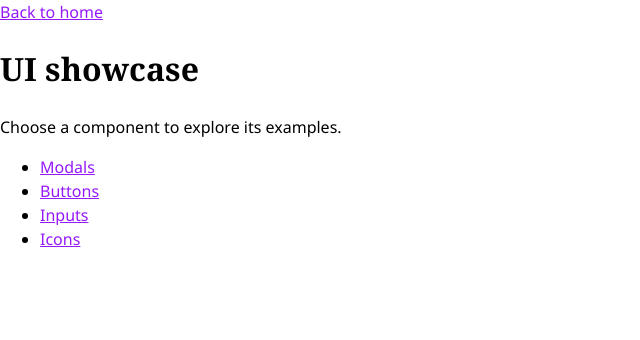
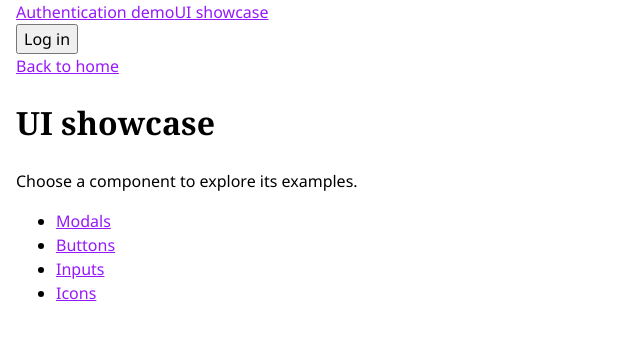
Before and after one commit to DAPSY-dev/modal-auth, a React (Vite) app: page /ui in a window 1280 px wide. Shown: the top 340 px of the page, without its empty margins (0-640 px from the left). Built offline with nearby package versions, Linux system fonts and the light colour scheme; no server answers.

Commit message:
refactor(layout): use shared layout across all pages

```diff
--- a/src/App.tsx
+++ b/src/App.tsx
@@ -1,54 +1,13 @@
-import { Button } from './components/Button';
-import { useAppDispatch, useAppSelector } from './app/store';
-import { authService } from './services/authService';
-import { showModal, signedOut } from './features/auth/authSlice';
 import { AuthModal } from './features/auth/components/AuthModal';
-import { useAuthRequest } from './features/auth/useAuthRequest';
+import { useAppSelector } from './app/store';
 import { Icon } from './components/Icon';
-import { Wrapper } from './components/Wrapper';
+import { Layout } from './components/Layout';
 
 export function App() {
-  const { user, status, startupError, busy } = useAppSelector(
-    (state) => state.auth,
-  );
-  const dispatch = useAppDispatch();
-  const { run, loading, error } = useAuthRequest();
+  const { user, status, startupError } = useAppSelector((state) => state.auth);
   return (
-    <Wrapper>
-      <header>
-        <a href="/" aria-label="Authentication demo home">
-          Authentication demo
-        </a>
-        <a href="/ui">UI showcase</a>
-        <nav aria-label="Account">
-          {user && (
-            <Button
-              type="button"
-              disabled={busy}
-              onClick={() => dispatch(showModal('changePassword'))}
-            >
-              Change password
-            </Button>
-          )}
-          <Button
-            disabled={status === 'initializing' || busy}
-            onClick={() => {
-              if (!user) {
-                dispatch(showModal('login'));
-                return;
-              }
-              void run(async () => {
-                await authService.signOut();
-                dispatch(signedOut());
-              });
-            }}
-          >
-            {loading ? 'Logging out…' : user ? 'Log out' : 'Log in'}
-          </Button>
-        </nav>
-        {error && <p role="alert">{error}</p>}
-      </header>
-      <main>
+    <>
+      <Layout>
         <p>
           <Icon name="close-eye" label="Closed eye icon demo" />
         </p>
@@ -58,8 +17,8 @@ export function App() {
           <h1>{user ? `Welcome, ${user.name}` : 'Welcome to our site'}</h1>
         )}
         {startupError && <p role="alert">{startupError}</p>}
-      </main>
+      </Layout>
       <AuthModal />
-    </Wrapper>
+    </>
   );
 }
--- /dev/null
+++ b/src/components/Header.tsx
@@ -0,0 +1,46 @@
+import { Button } from './Button';
+import { useAppDispatch, useAppSelector } from '../app/store';
+import { authService } from '../services/authService';
+import { showModal, signedOut } from '../features/auth/authSlice';
+import { useAuthRequest } from '../features/auth/useAuthRequest';
+
+export function Header() {
+  const { user, status, busy } = useAppSelector((state) => state.auth);
+  const dispatch = useAppDispatch();
+  const { run, loading, error } = useAuthRequest();
+  return (
+    <header>
+      <a href="/" aria-label="Authentication demo home">
+        Authentication demo
+      </a>
+      <a href="/ui">UI showcase</a>
+      <nav aria-label="Account">
+        {user && (
+          <Button
+            type="button"
+            disabled={busy}
+            onClick={() => dispatch(showModal('changePassword'))}
+          >
+            Change password
+          </Button>
+        )}
+        <Button
+          disabled={status === 'initializing' || busy}
+          onClick={() => {
+            if (!user) {
+              dispatch(showModal('login'));
+              return;
+            }
+            void run(async () => {
+              await authService.signOut();
+              dispatch(signedOut());
+            });
+          }}
+        >
+          {loading ? 'Logging out…' : user ? 'Log out' : 'Log in'}
+        </Button>
+      </nav>
+      {error && <p role="alert">{error}</p>}
+    </header>
+  );
+}
--- /dev/null
+++ b/src/components/Layout.tsx
@@ -0,0 +1,16 @@
+import type { ReactNode } from 'react';
+import { Wrapper } from './Wrapper';
+import { Header } from './Header';
+
+type LayoutProps = {
+  children: ReactNode;
+};
+
+export function Layout({ children }: LayoutProps) {
+  return (
+    <Wrapper>
+      <Header />
+      <main>{children}</main>
+    </Wrapper>
+  );
+}
--- a/src/pages/UiButtonsPage.tsx
+++ b/src/pages/UiButtonsPage.tsx
@@ -1,3 +1,5 @@
+import { AuthModal } from '../features/auth/components/AuthModal';
+import { Layout } from '../components/Layout';
 import { Link } from 'react-router';
 import { Button } from '../components/Button';
 import { Icon } from '../components/Icon';
@@ -5,17 +7,16 @@ import { Icon } from '../components/Icon';
 export function UiButtonsPage() {
   return (
     <>
-      <header>
+      <Layout>
         <Link to="/ui">Back to UI showcase</Link>
-      </header>
-      <main>
         <h1>Buttons</h1>
         <Button>Example button</Button>
         <Button disabled>Disabled button</Button>
         <Button>
           <Icon name="close" /> Button with icon
         </Button>
-      </main>
+      </Layout>
+      <AuthModal />
     </>
   );
 }
--- a/src/pages/UiIconsPage.tsx
+++ b/src/pages/UiIconsPage.tsx
@@ -1,13 +1,13 @@
+import { AuthModal } from '../features/auth/components/AuthModal';
+import { Layout } from '../components/Layout';
 import { Link } from 'react-router';
 import { Icon } from '../components/Icon';
 
 export function UiIconsPage() {
   return (
     <>
-      <header>
+      <Layout>
         <Link to="/ui">Back to UI showcase</Link>
-      </header>
-      <main>
         <h1>Icons</h1>
         <ul>
           <li>
@@ -17,7 +17,8 @@ export function UiIconsPage() {
             <Icon name="close-eye" /> Closed eye
           </li>
         </ul>
-      </main>
+      </Layout>
+      <AuthModal />
     </>
   );
 }
--- a/src/pages/UiInputsPage.tsx
+++ b/src/pages/UiInputsPage.tsx
@@ -1,13 +1,13 @@
+import { AuthModal } from '../features/auth/components/AuthModal';
+import { Layout } from '../components/Layout';
 import { Link } from 'react-router';
 import { Input } from '../components/Input';
 
 export function UiInputsPage() {
   return (
     <>
-      <header>
+      <Layout>
         <Link to="/ui">Back to UI showcase</Link>
-      </header>
-      <main>
         <h1>Inputs</h1>
         <Input label="Example text" type="text" placeholder="Enter text" />
         <Input
@@ -21,7 +21,8 @@ export function UiInputsPage() {
           error="This is an example validation error."
         />
         <Input label="Disabled input" disabled defaultValue="Disabled value" />
-      </main>
+      </Layout>
+      <AuthModal />
     </>
   );
 }
--- a/src/pages/UiModalsPage.tsx
+++ b/src/pages/UiModalsPage.tsx
@@ -1,9 +1,10 @@
+import { AuthModal } from '../features/auth/components/AuthModal';
+import { Layout } from '../components/Layout';
 import { useState } from 'react';
 import { Link } from 'react-router';
 import { Button } from '../components/Button';
 import { useAppDispatch, useAppSelector } from '../app/store';
 import { showModal } from '../features/auth/authSlice';
-import { AuthModal } from '../features/auth/components/AuthModal';
 import { LoginForm } from '../features/auth/components/LoginForm';
 import type { AuthModalState } from '../features/auth/types';
 import { UsernameRecoveryPreview } from './UsernameRecoveryPreview';
@@ -56,10 +57,8 @@ export function UiModalsPage() {
   const [dummy, setDummy] = useState<'username' | 'frozen' | null>(null);
   return (
     <>
-      <header>
+      <Layout>
         <Link to="/ui">Back to UI showcase</Link>
-      </header>
-      <main>
         <h1>Modals</h1>
         <p>
           {user
@@ -100,7 +99,7 @@ export function UiModalsPage() {
             Account frozen (dummy)
           </Button>
         </section>
-      </main>
+      </Layout>
       <AuthModal
         loginForm={
           modal === 'welcomeBack' ? (
@@ -114,6 +113,7 @@ export function UiModalsPage() {
           )
         }
       />
+
       {dummy === 'username' && (
         <UsernameRecoveryPreview onClose={() => setDummy(null)} />
       )}
--- a/src/pages/UiPage.tsx
+++ b/src/pages/UiPage.tsx
@@ -1,12 +1,12 @@
+import { AuthModal } from '../features/auth/components/AuthModal';
+import { Layout } from '../components/Layout';
 import { Link } from 'react-router';
 
 export function UiPage() {
   return (
     <>
-      <header>
+      <Layout>
         <Link to="/">Back to home</Link>
-      </header>
-      <main>
         <h1>UI showcase</h1>
         <p>Choose a component to explore its examples.</p>
         <nav aria-label="Component showcases">
@@ -25,7 +25,8 @@ export function UiPage() {
             </li>
           </ul>
         </nav>
-      </main>
+      </Layout>
+      <AuthModal />
     </>
   );
 }
```
Also changed, not shown: 1 other file (tests, documents, lock files or other folders).
